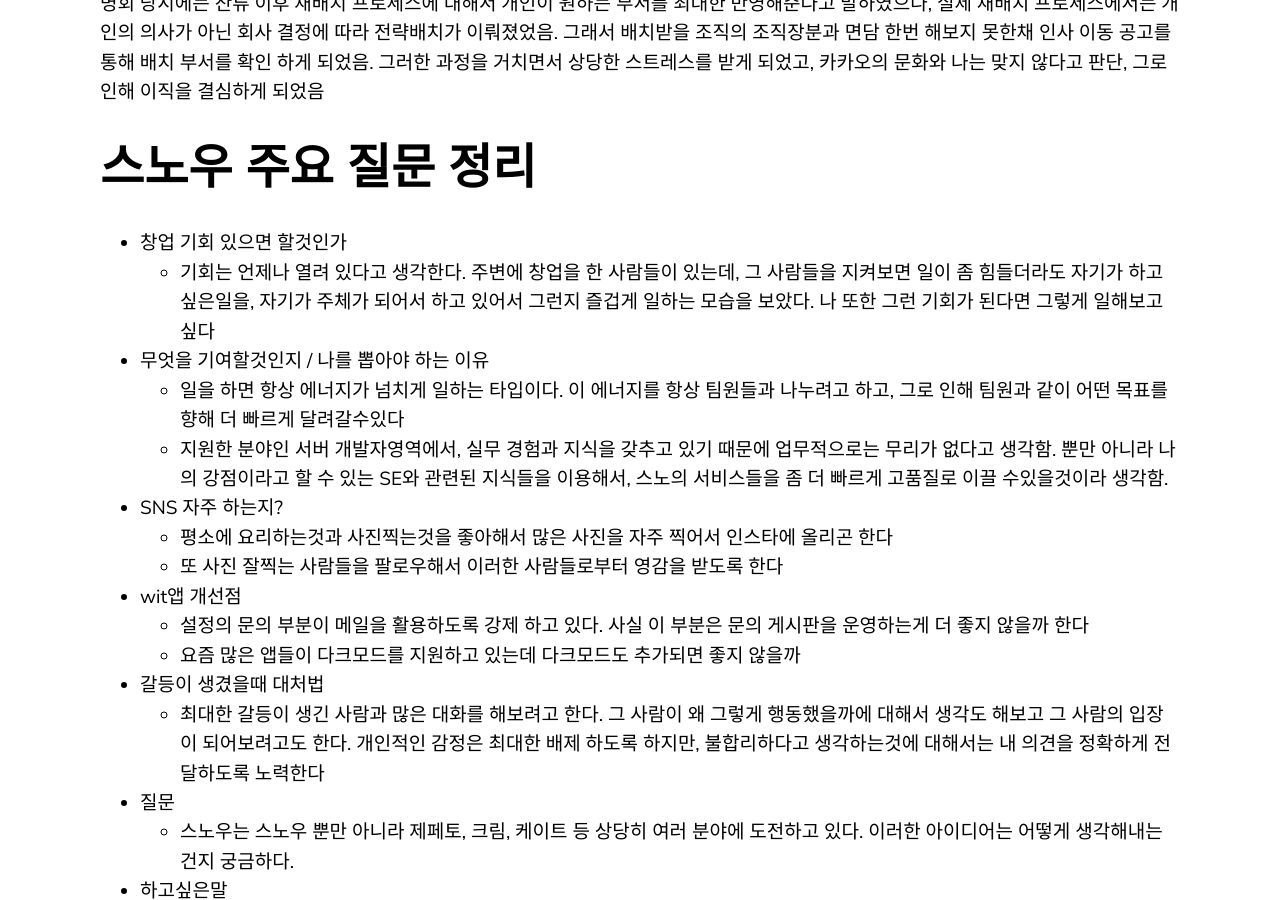
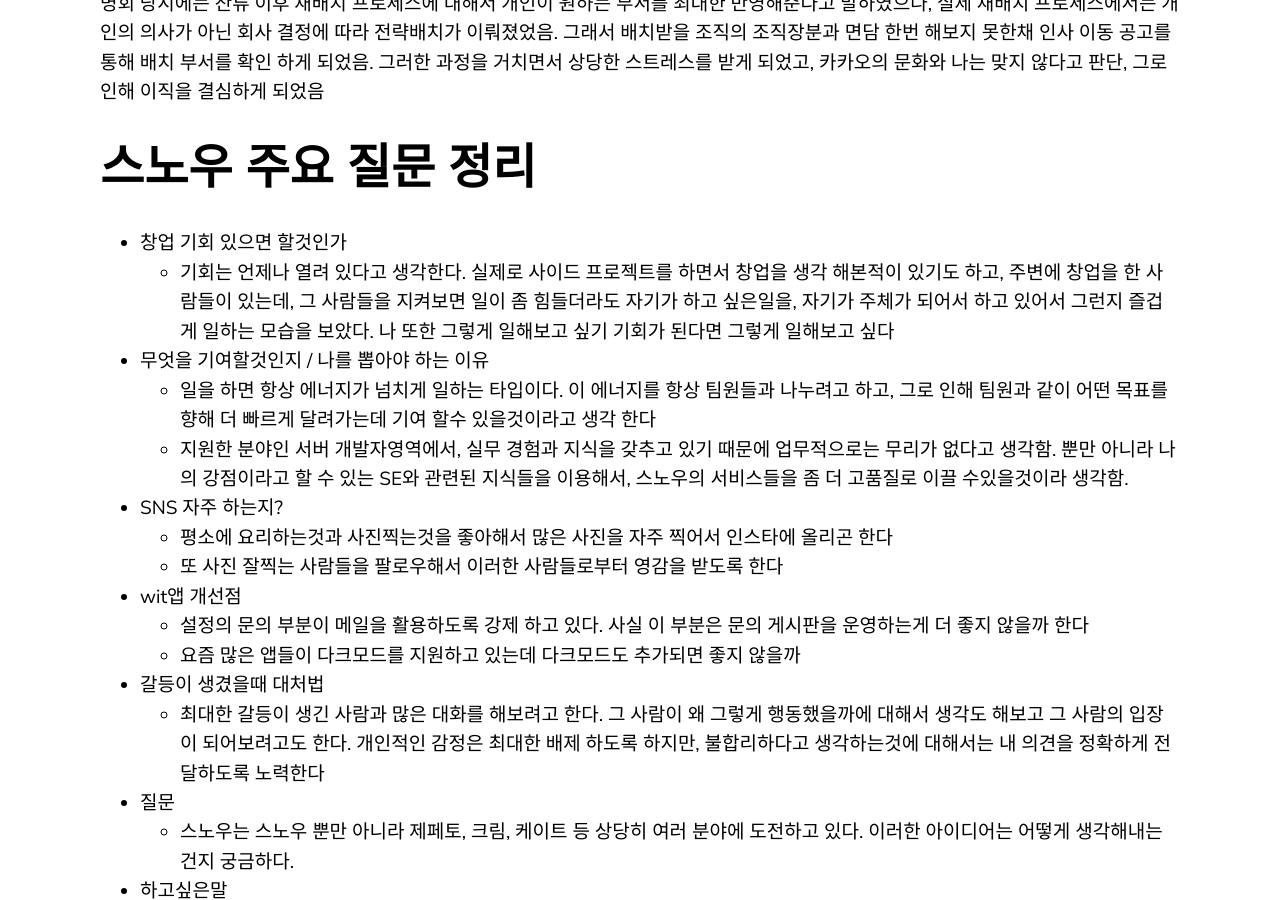
Before and after one commit to yoowonyoung/yoowonyoung.github.io, a Jekyll site: the page built from _posts/2021-06-11-Interview-08.md, in a window 1280 px wide and 900 px high, scrolled down 1379 px. Built offline with Jekyll 4.4.1, drawn with Linux system fonts in a browser that asks for light colours; comment, search, counter and statistics services are not loaded.

Commit message:
Update 2021-06-11-Interview-08.md

```diff
--- a/_posts/2021-06-11-Interview-08.md
+++ b/_posts/2021-06-11-Interview-08.md
@@ -27,12 +27,12 @@
 
 # 스노우 주요 질문 정리
 - 창업 기회 있으면 할것인가
-    * 기회는 언제나 열려 있다고 생각한다. 주변에 창업을 한 사람들이 있는데, 그 사람들을 지켜보면 일이 좀 힘들더라도 자기가 하고 싶은일을, 자기가 주체가 되어서 하고 있어서 그런지 즐겁게 일하는 모습을 보았다. 나 또한 그런 기회가 된다면 그렇게 일해보고 싶다
+    * 기회는 언제나 열려 있다고 생각한다. 실제로 사이드 프로젝트를 하면서 창업을 생각 해본적이 있기도 하고, 주변에 창업을 한 사람들이 있는데, 그 사람들을 지켜보면 일이 좀 힘들더라도 자기가 하고 싶은일을, 자기가 주체가 되어서 하고 있어서 그런지 즐겁게 일하는 모습을 보았다. 나 또한 그렇게 일해보고 싶기  기회가 된다면 그렇게 일해보고 싶다
 
 
 - 무엇을 기여할것인지 / 나를 뽑아야 하는 이유
-    * 일을 하면 항상 에너지가 넘치게 일하는 타입이다. 이 에너지를 항상 팀원들과 나누려고 하고, 그로 인해 팀원과 같이 어떤 목표를 향해 더 빠르게 달려갈수있다
-    * 지원한 분야인 서버 개발자영역에서, 실무 경험과 지식을 갖추고 있기 때문에 업무적으로는 무리가 없다고 생각함. 뿐만 아니라 나의 강점이라고 할 수 있는 SE와 관련된 지식들을 이용해서, 스노의 서비스들을 좀 더 빠르게 고품질로 이끌 수있을것이라 생각함.
+    * 일을 하면 항상 에너지가 넘치게 일하는 타입이다. 이 에너지를 항상 팀원들과 나누려고 하고, 그로 인해 팀원과 같이 어떤 목표를 향해 더 빠르게 달려가는데 기여 할수 있을것이라고 생각 한다
+    * 지원한 분야인 서버 개발자영역에서, 실무 경험과 지식을 갖추고 있기 때문에 업무적으로는 무리가 없다고 생각함. 뿐만 아니라 나의 강점이라고 할 수 있는 SE와 관련된 지식들을 이용해서, 스노우의 서비스들을 좀 더  고품질로 이끌 수있을것이라 생각함.
 
 - SNS 자주 하는지?
     * 평소에 요리하는것과 사진찍는것을 좋아해서 많은 사진을 자주 찍어서 인스타에 올리곤 한다
```
